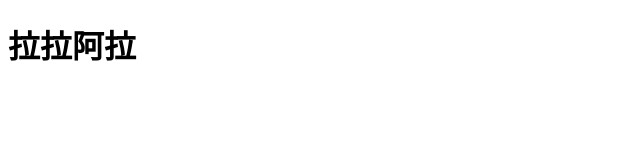
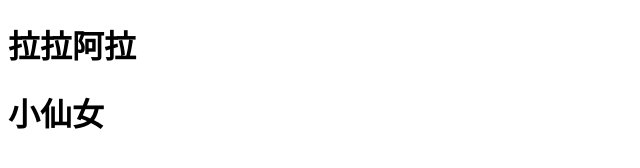
Before and after one commit to zhang3285325/2zu, a plain HTML site: page gaoyan.html in a window 1280 px wide. Shown: the whole page, without its empty margins (0-640 px from the left). Drawn offline with Linux system fonts and the light colour scheme.

Commit message:
小仙女
高燕

```diff
--- a/gaoyan.html
+++ b/gaoyan.html
@@ -6,5 +6,6 @@
 </head>
 <body>
 	<h1>拉拉阿拉</h1>
+	<h1>小仙女</h1>
 </body>
 </html>
```
